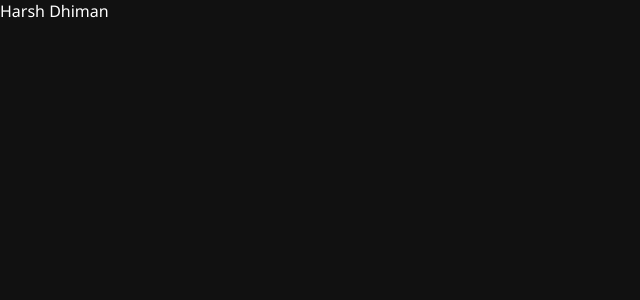
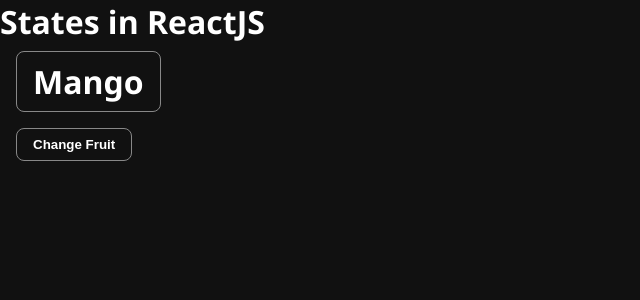
Before and after one commit to 0x-harsh/React-Tutorial---Code-Step-by-Step, a React app: page / in a window 1280 px wide. Shown: the top 300 px of the page, without its empty margins (0-640 px from the left). Built offline with nearby package versions, Linux system fonts and the light colour scheme; the HTML template or start-up script is replaced by a standard one.

Commit message:
States or useState in ReactJS

```diff
--- /dev/null
+++ b/src/02 States in ReactJS/App.jsx
@@ -0,0 +1,29 @@
+import { useState } from "react"
+
+const App = () => {
+    const [fruit, setFruit] = useState('Mango')
+
+    const fruitHandler = () => {
+        setFruit('Watermelon')
+    }
+    return (
+        <div>
+            <h1>States in ReactJS</h1>
+            <h1 id="fruitName">{fruit}</h1>
+            <button id="btn" onClick={fruitHandler}>Change Fruit</button>
+        </div>
+    )
+}
+
+export default App
+
+// State re-render component automatically so taht data can visible on UI
+// They are mutable and dynamic
+
+// Hooks in ReactJS
+    // Hooks are the special feture for functional component
+    // Hooks let you use different React features from your components
+        // State, Life cycle methods, Side effects etc
+    // Hooks: useState
+    //     useContext
+    //     useEffect
--- a/src/index.css
+++ b/src/index.css
@@ -18,3 +18,14 @@ body {
   height: 100%;
   width: 100%;
 }
+
+#fruitName, #btn {
+  border: 1px solid #888;
+  border-radius: 0.5rem;
+  padding: 0.5rem 1rem;
+  width: fit-content;
+  background-color: transparent;
+  color: white;
+  font-weight: 600;
+  margin: 0.5rem 1rem;
+}
--- a/src/main.jsx
+++ b/src/main.jsx
@@ -1,6 +1,6 @@
 import { StrictMode } from 'react'
 import { createRoot } from 'react-dom/client'
 import './index.css'
-import App from './01 Introduction of ReactJS/App.jsx'
+import App from './02 States in ReactJS/App.jsx'
 
 createRoot(document.getElementById('root')).render(<App />)
```
